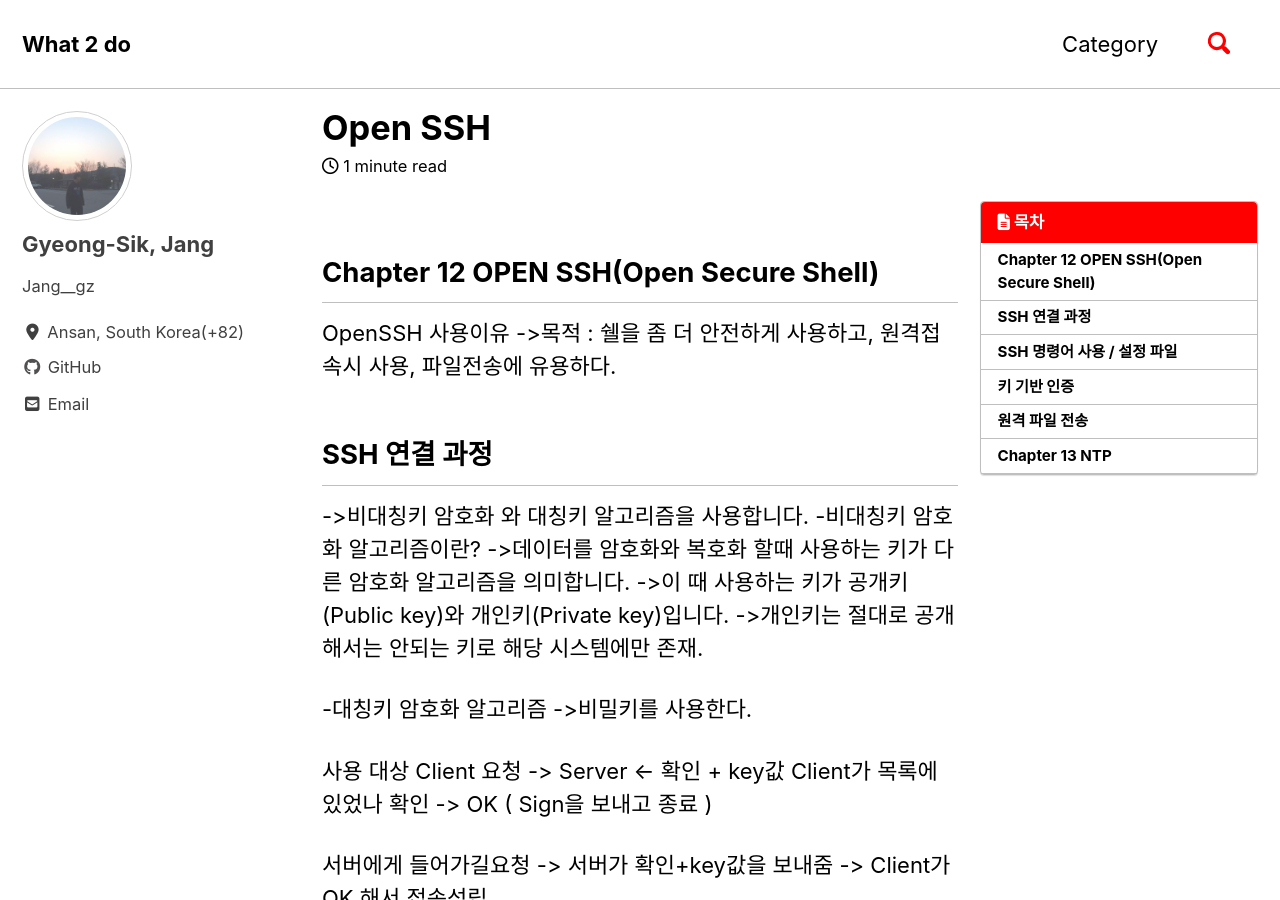
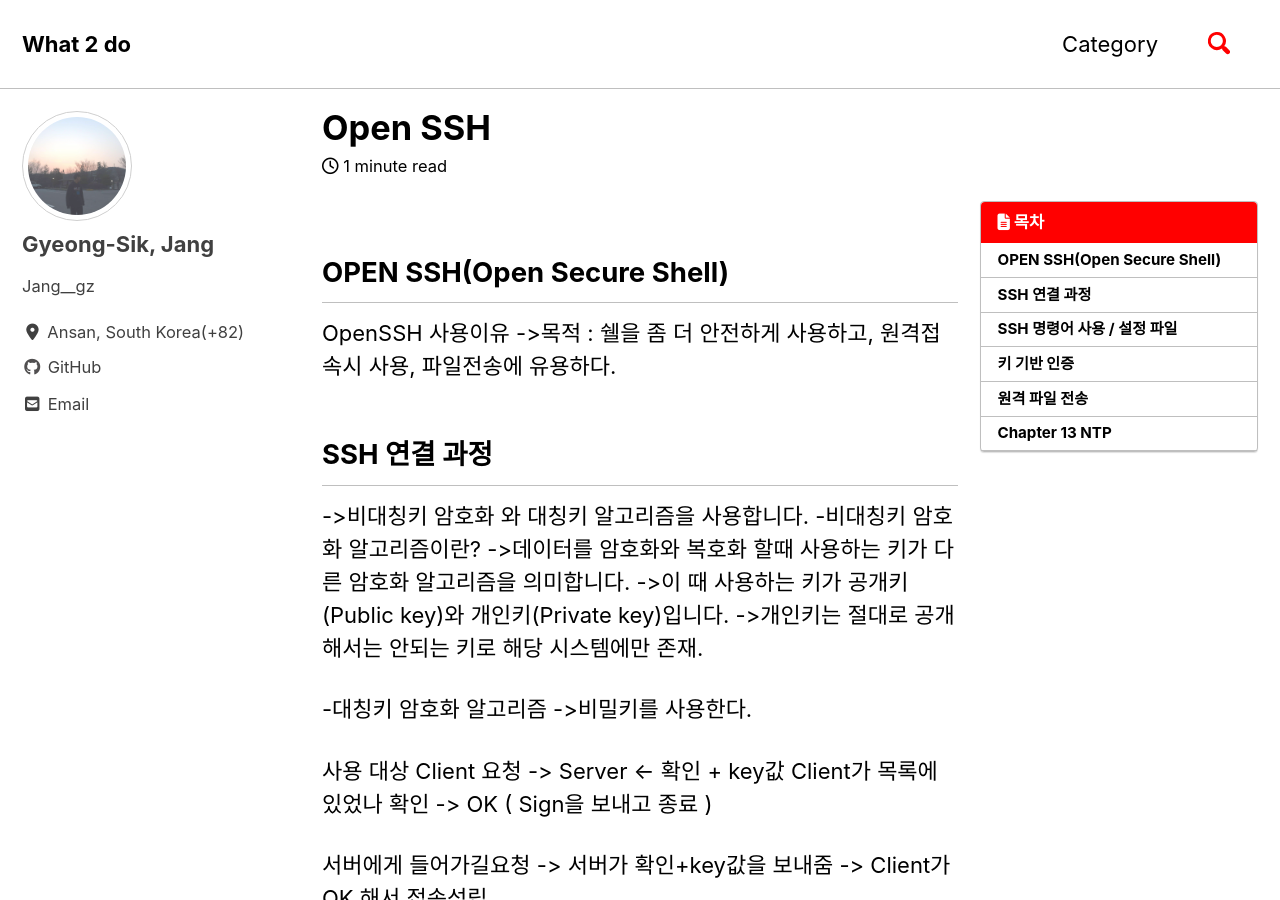
Before and after one commit to JangGyeongSik/JangGyeongSik.github.io, a Jekyll site: the page built from _posts/2019-07-24-basic_12-post.md, in a window 1280 px wide and 900 px high. Built offline with Jekyll 4.4.1, drawn with Linux system fonts in a browser that asks for light colours; cached includes are drawn as plain includes; nearby versions of some CDN libraries.

Commit message:
Update 2019-07-24-basic_12-post.md

```diff
--- a/_posts/2019-07-24-basic_12-post.md
+++ b/_posts/2019-07-24-basic_12-post.md
@@ -7,7 +7,7 @@ toc_sticky: true
 toc_label: 목차
 ---
 
-## Chapter 12 OPEN SSH(Open Secure Shell)
+## OPEN SSH(Open Secure Shell)
 
 OpenSSH 사용이유
 ->목적 : 쉘을 좀 더 안전하게 사용하고, 원격접속시 사용, 파일전송에 유용하다.
```
